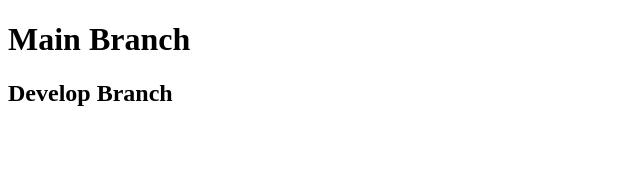
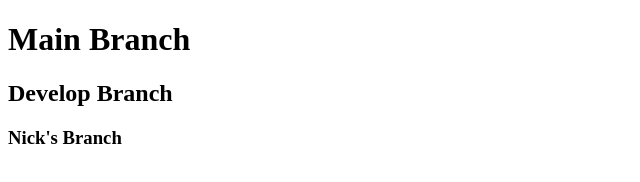
Before and after one commit to nkutchukian/teamGit, a plain HTML site: page index.html in a window 1280 px wide. Shown: the whole page, without its empty margins (0-640 px from the left). Drawn offline with Linux system fonts and the light colour scheme.

Commit message:
nick's branch added

```diff
--- a/index.html
+++ b/index.html
@@ -8,5 +8,6 @@
 <body>
     <h1>Main Branch</h1>
     <h2>Develop Branch</h2>
+    <h3>Nick's Branch</h3>
 </body>
 </html>
```
